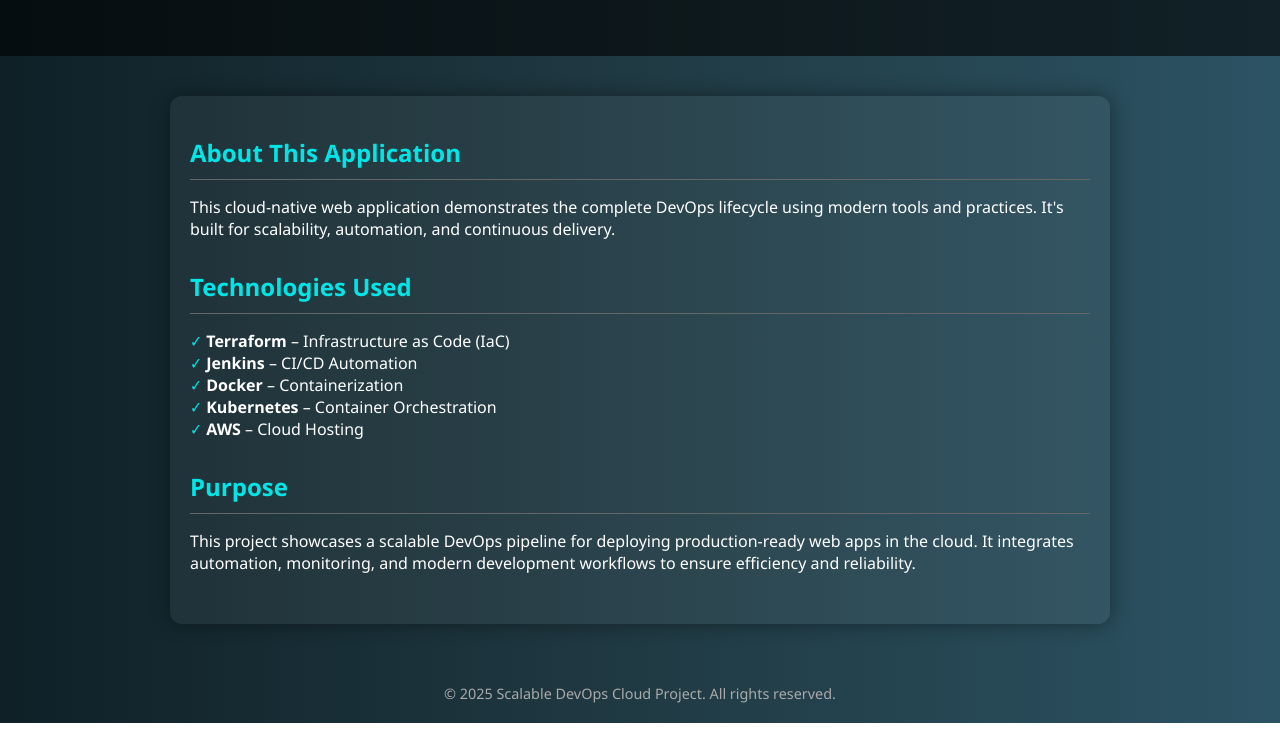
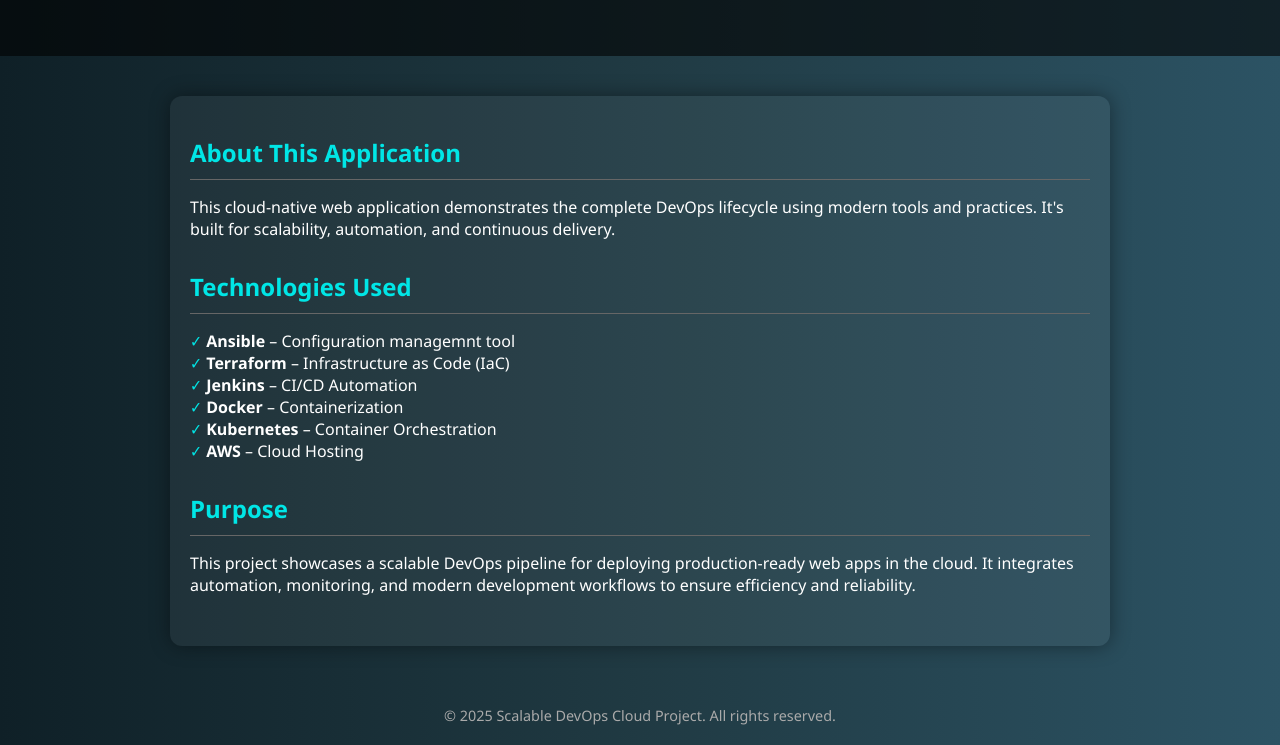
Before and after one commit to rahulsingh0941/cloud-devops-lifecycle, a plain HTML site: page index.html in a window 1280 px wide. Shown: the part 171-916 px from the top of the page. Before the commit the page ends 894 px from the top, so only its background shows below. Drawn offline with Linux system fonts and the light colour scheme.

Commit message:
Update index.html

```diff
--- a/index.html
+++ b/index.html
@@ -86,6 +86,7 @@
     <section>
       <h2>Technologies Used</h2>
       <ul>
+       <li><strong>Ansible</strong> – Configuration managemnt tool</li>
         <li><strong>Terraform</strong> – Infrastructure as Code (IaC)</li>
         <li><strong>Jenkins</strong> – CI/CD Automation</li>
         <li><strong>Docker</strong> – Containerization</li>
```
